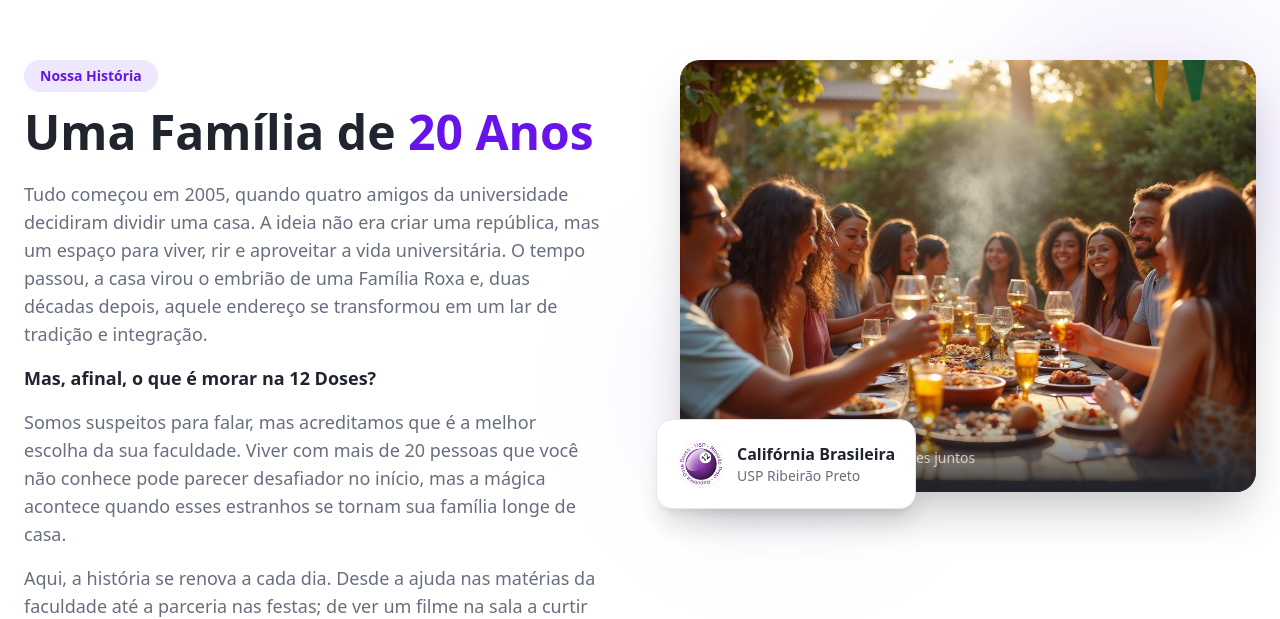
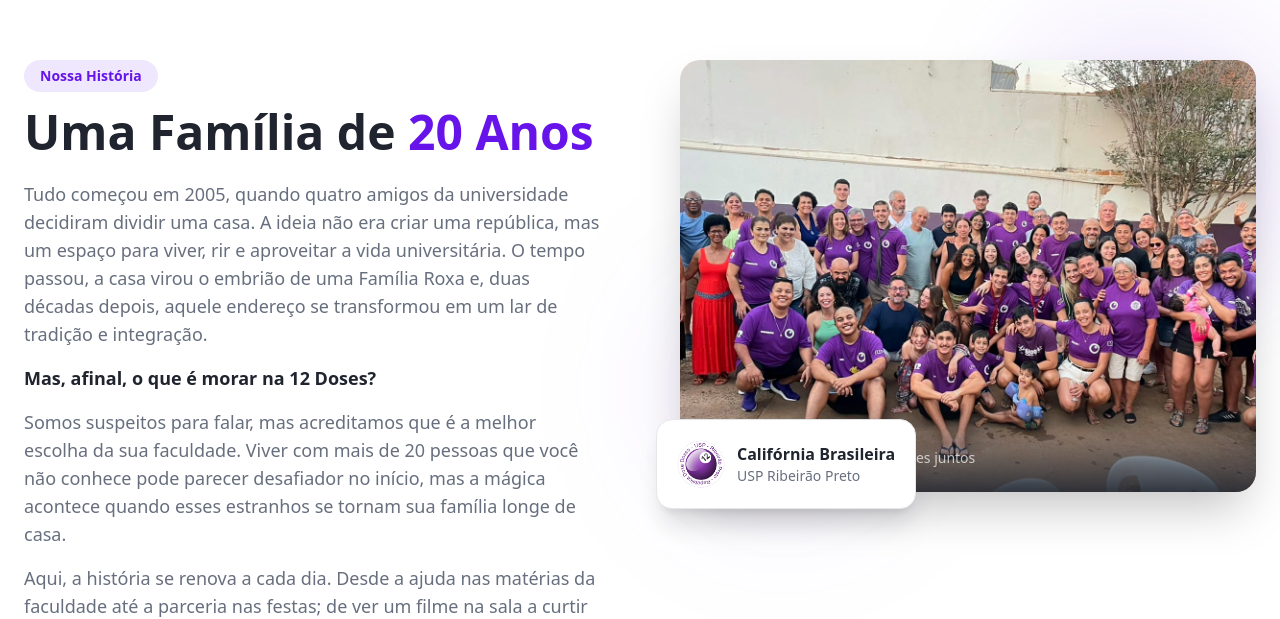
Before and after one commit to Fatrock3871/rep-blica-12-doses-casa-roxa, a React (Vite) app: page / in a window 1280 px wide. Shown: the part 2111-2730 px from the top of the page. Built offline with nearby package versions, Linux system fonts and the light colour scheme; the HTML template or start-up script is replaced by a standard one.

Commit message:
Visual edit in Lovable
Edited UI in Lovable

```diff
--- a/src/components/HistorySection.tsx
+++ b/src/components/HistorySection.tsx
@@ -1,37 +1,25 @@
 import { Heart, Users, GraduationCap, Home } from "lucide-react";
 import familyBbq from "@/assets/family-bbq.jpg";
 import logo12Doses from "@/assets/logo-12-doses.png";
-
 const HistorySection = () => {
-  const features = [
-    {
+  const features = [{
     icon: GraduationCap,
     title: "Diversidade de Cursos",
-      description:
-        "Começamos na FEA, mas hoje abrigamos estudantes de Direito, Economia, Psicologia, Odontologia, Educação Física, Medicina, Nutrição e muito mais.",
-    },
-    {
+    description: "Começamos na FEA, mas hoje abrigamos estudantes de Direito, Economia, Psicologia, Odontologia, Educação Física, Medicina, Nutrição e muito mais."
+  }, {
     icon: Users,
     title: "Organização de Eventos",
-      description:
-        "Aprendemos organização, negociação e marketing criando eventos memoráveis que marcam a vida universitária de Ribeirão.",
-    },
-    {
+    description: "Aprendemos organização, negociação e marketing criando eventos memoráveis que marcam a vida universitária de Ribeirão."
+  }, {
     icon: Home,
     title: "Tradição Histórica",
-      description:
-        "Uma das Repúblicas mais antigas de Ribeirão Preto. Aqui mantemos vivas as tradições que integram a casa e unem as gerações.",
-    },
-    {
+    description: "Uma das Repúblicas mais antigas de Ribeirão Preto. Aqui mantemos vivas as tradições que integram a casa e unem as gerações."
+  }, {
     icon: Heart,
     title: "Família Longe de Casa",
-      description:
-        "Aqui, estranhos viram irmãos. Um lar feito de apoio real e amizades leais, onde construímos juntos as melhores memórias da sua vida.",
-    },
-  ];
-
-  return (
-    <section id="historia" className="py-20 md:py-28 bg-background overflow-hidden">
+    description: "Aqui, estranhos viram irmãos. Um lar feito de apoio real e amizades leais, onde construímos juntos as melhores memórias da sua vida."
+  }];
+  return <section id="historia" className="py-20 md:py-28 bg-background overflow-hidden">
       <div className="container">
         <div className="grid lg:grid-cols-2 gap-12 lg:gap-20 items-start">
           {/* Left Content - Manifesto */}
@@ -65,11 +53,7 @@ const HistorySection = () => {
 
             {/* Features Grid */}
             <div className="grid sm:grid-cols-2 gap-6">
-              {features.map((feature, index) => (
-                <div
-                  key={index}
-                  className="group p-5 rounded-xl bg-muted/50 border border-transparent hover:border-primary/20 hover:bg-accent/50 transition-all duration-300"
-                >
+              {features.map((feature, index) => <div key={index} className="group p-5 rounded-xl bg-muted/50 border border-transparent hover:border-primary/20 hover:bg-accent/50 transition-all duration-300">
                   <div className="w-10 h-10 rounded-lg bg-primary/10 flex items-center justify-center mb-3 group-hover:bg-primary group-hover:scale-110 transition-all duration-300">
                     <feature.icon className="w-5 h-5 text-primary group-hover:text-primary-foreground transition-colors" />
                   </div>
@@ -79,8 +63,7 @@ const HistorySection = () => {
                   <p className="text-muted-foreground text-sm leading-relaxed">
                     {feature.description}
                   </p>
-                </div>
-              ))}
+                </div>)}
             </div>
           </div>
 
@@ -93,11 +76,7 @@ const HistorySection = () => {
             {/* Main Image Placeholder */}
             <div className="relative rounded-2xl overflow-hidden shadow-2xl">
               <div className="aspect-[4/3] bg-muted flex items-center justify-center">
-                <img
-                  src={familyBbq}
-                  alt="Churrasco das Famílias - Integração total entre pais e moradores"
-                  className="w-full h-full object-cover"
-                />
+                <img alt="Churrasco das Famílias - Integração total entre pais e moradores" className="w-full h-full object-cover" src="/lovable-uploads/7f29600c-93fa-42e3-9b5e-a253d50bd496.jpg" />
               </div>
               {/* Image Overlay Caption */}
               <div className="absolute bottom-0 left-0 right-0 bg-gradient-to-t from-foreground/90 to-transparent p-6">
@@ -113,11 +92,7 @@ const HistorySection = () => {
             {/* Floating Card */}
             <div className="absolute -bottom-6 -left-6 bg-background rounded-xl shadow-xl p-5 border border-border max-w-xs animate-float">
               <div className="flex items-center gap-3">
-                <img
-                  src={logo12Doses}
-                  alt="República 12 Doses"
-                  className="w-12 h-12 object-contain"
-                />
+                <img src={logo12Doses} alt="República 12 Doses" className="w-12 h-12 object-contain" />
                 <div>
                   <p className="font-semibold text-foreground">Califórnia Brasileira</p>
                   <p className="text-muted-foreground text-sm">USP Ribeirão Preto</p>
@@ -127,8 +102,6 @@ const HistorySection = () => {
           </div>
         </div>
       </div>
-    </section>
-  );
+    </section>;
 };
-
 export default HistorySection;
```
Also changed, not shown: public/lovable-uploads/7f29600c-93fa-42e3-9b5e-a253d50bd496.jpg (added). Lines whose indentation alone changed are shown as unchanged.
